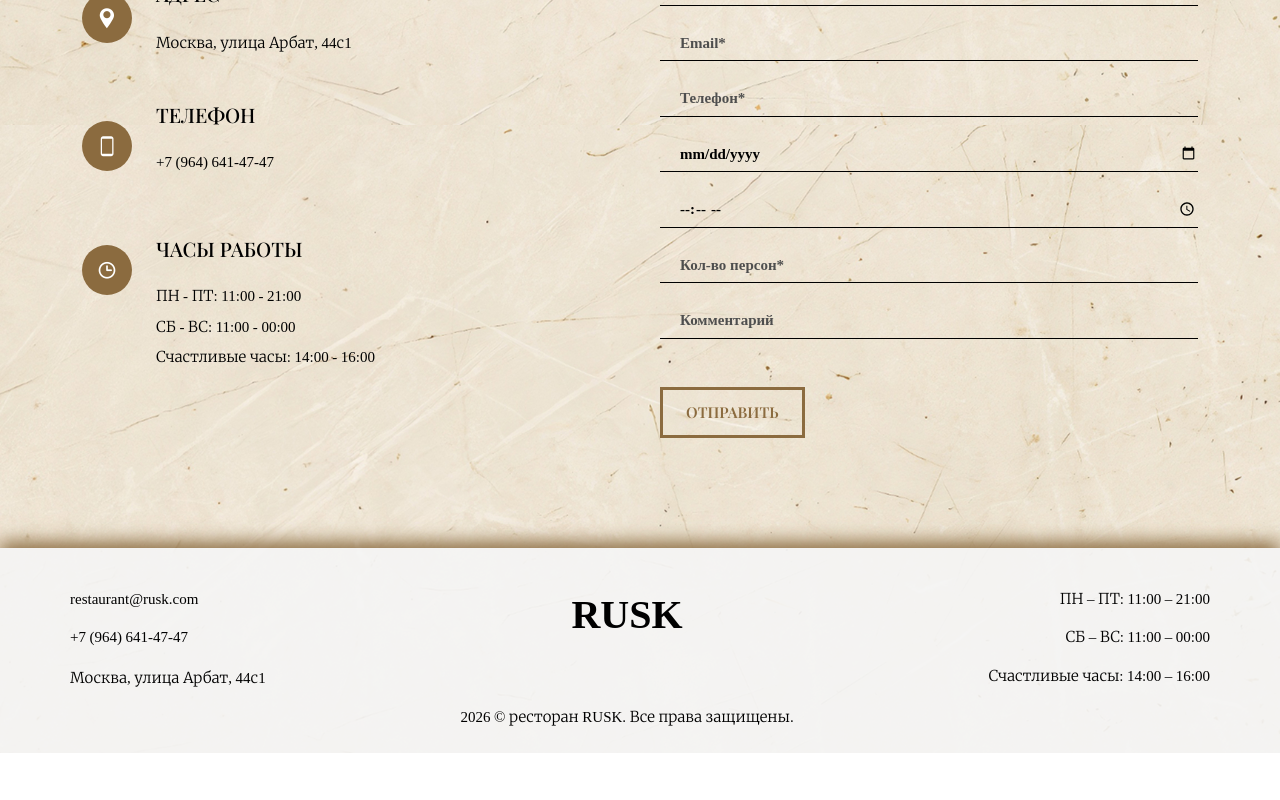
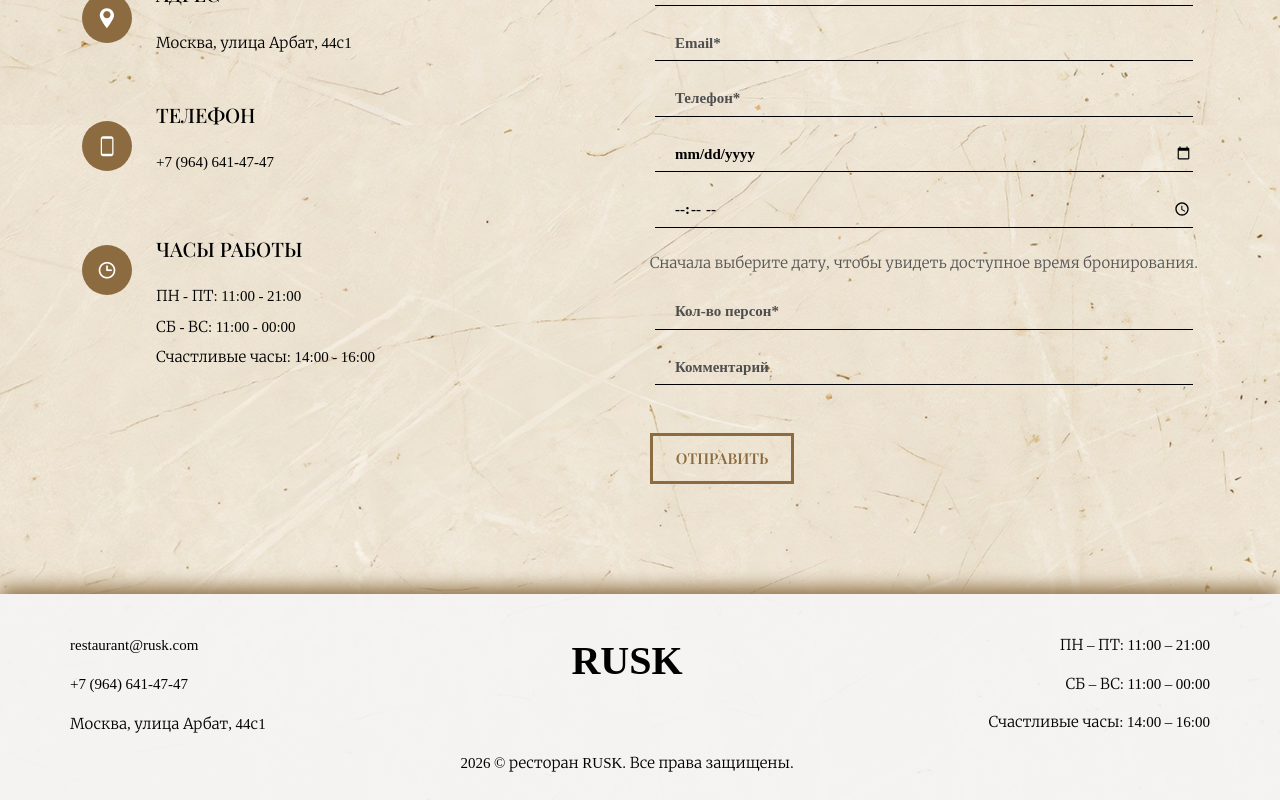
Before and after one commit to DDeesshh/Rusk, a React (Vite) app in the folder frontend/: page / in a window 1280 px wide. Shown: the part 1475-2275 px from the top of the page. Before the commit the page ends 2228 px from the top, so only its background shows below. Built offline with nearby package versions, Linux system fonts and the light colour scheme.

Commit message:
add time validator in form

```diff
--- a/frontend/src/components/Form.jsx
+++ b/frontend/src/components/Form.jsx
@@ -5,6 +5,17 @@ import { createReservationRequest } from "../services/reservationService.js";
 
 const EMAIL_REGEX = /^[^\s@]+@[^\s@]+\.[^\s@]+$/;
 const PHONE_REGEX = /^\+7\d{10}$/;
+const getWorkingHoursByDate = (dateString) => {
+    const date = new Date(`${dateString}T00:00:00`);
+    const day = date.getDay();
+    const isWeekend = day === 0 || day === 6;
+
+    if (isWeekend) {
+        return { startMinutes: 11 * 60, endMinutes: 23 * 60 + 59, label: "11:00-23:59" };
+    }
+
+    return { startMinutes: 11 * 60, endMinutes: 21 * 60, label: "11:00-21:00" };
+};
 
 const defaultForm = {
   name: "",
@@ -22,6 +33,9 @@ const Form = () => {
     const [isSubmitting, setIsSubmitting] = useState(false);
     const [serverMessage, setServerMessage] = useState("");
     const today = useMemo(() => new Date().toISOString().slice(0, 10), []);
+    const workingHoursHint = form.date
+        ? `Доступное время в выбранный день: ${getWorkingHoursByDate(form.date).label}`
+        : "Сначала выберите дату, чтобы увидеть доступное время бронирования.";
 
     const handleChange = (event) => {
         const { name, value } = event.target;
@@ -50,6 +64,19 @@ const Form = () => {
         }
         if (!form.time) {
             nextErrors.time = "Укажите время";
+        } else if (form.date) {
+            const [hours, minutes] = form.time.split(":").map(Number);
+            const selectedMinutes = hours * 60 + minutes;
+            const workingHours = getWorkingHoursByDate(form.date);
+
+            if (
+                Number.isNaN(hours) ||
+                Number.isNaN(minutes) ||
+                selectedMinutes < workingHours.startMinutes ||
+                selectedMinutes > workingHours.endMinutes
+            ) {
+                nextErrors.time = `В выбранный день бронирование доступно только с ${workingHours.label}`;
+            }
         }
         if (!Number.isInteger(guestsCountNumber) || guestsCountNumber < 1 || guestsCountNumber > 20) {
             nextErrors.guests_count = "Количество гостей: от 1 до 20";
@@ -139,6 +166,7 @@ const Form = () => {
                     onChange={handleChange}
                     errorText={errors.time}
                 />
+                <p className="mb-0 text-muted">{workingHoursHint}</p>
                 <Input
                     name="guests_count"
                     type="number"
```
Also changed, not shown: 1 other file (tests, documents, lock files or other folders).
